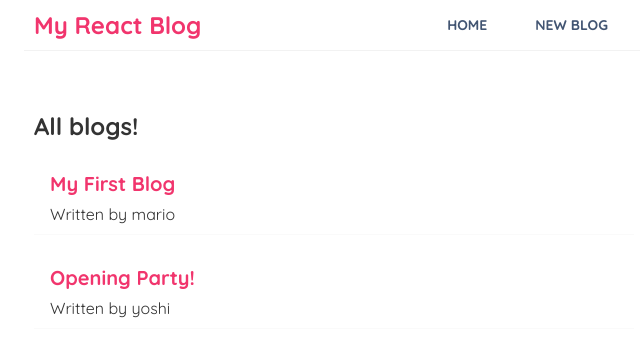
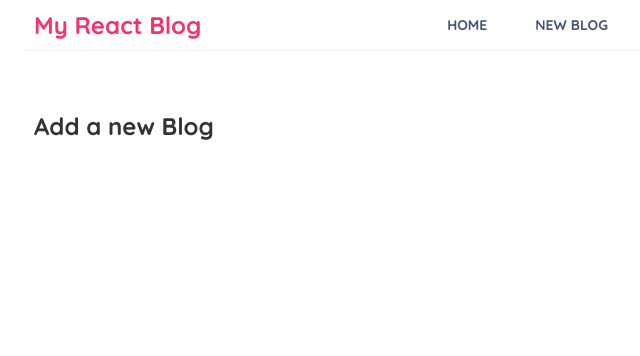
Before and after one commit to NikosKarampas/MyReactBlog, a React (Create React App) app: page /create in a window 1280 px wide. Shown: the top 356 px of the page, without its empty margins (306-946 px from the left). Built offline with nearby package versions, Linux system fonts and the light colour scheme; data requests are answered from the project's data file; the HTML template or start-up script is replaced by a standard one.

Commit message:
Added react router, new Create component

```diff
--- a/package.json
+++ b/package.json
@@ -8,6 +8,7 @@
     "@testing-library/user-event": "^13.5.0",
     "react": "^18.2.0",
     "react-dom": "^18.2.0",
+    "react-router-dom": "^5.3.4",
     "react-scripts": "5.0.1",
     "web-vitals": "^2.1.4"
   },
--- a/src/App.js
+++ b/src/App.js
@@ -1,14 +1,25 @@
 import Home from './Home';
 import Navbar from './Navbar';
+import { BrowserRouter as Router, Route, Switch } from 'react-router-dom';
+import Create from './Create';
 
 function App() {
   return (
+    <Router>
     <div className="App">
       <Navbar />
       <div className="content">
-        <Home />
+        <Switch>
+           <Route exact path="/">
+             <Home />
+           </Route>
+           <Route path="/create">
+             <Create />
+           </Route>
+        </Switch>
       </div>
     </div>
+    </Router>
   );
 }
 
--- /dev/null
+++ b/src/Create.js
@@ -0,0 +1,9 @@
+const Create = () => {
+    return (
+        <div className="create">
+            <h2>Add a new Blog</h2>
+        </div>
+    );
+}
+
+export default Create;
--- a/src/useFetch.js
+++ b/src/useFetch.js
@@ -10,7 +10,7 @@
             fetch(url)
             .then(res => {
                 if (!res.ok) {
-                throw Error('could not fetch the data for that resource');
+                    throw Error('could not fetch the data for that resource');
                 }
                 return res.json();
             })
```
Also changed, not shown: 1 other file (tests, documents, lock files or other folders).
